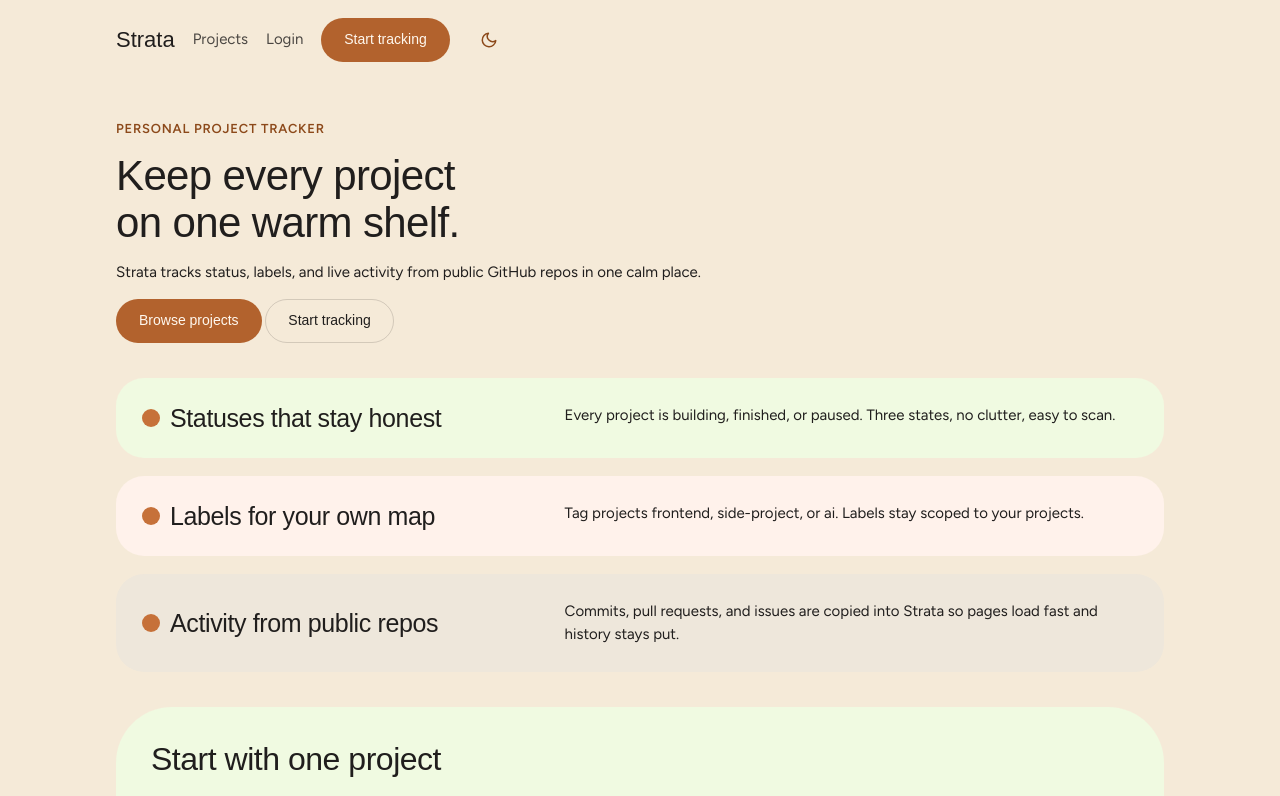
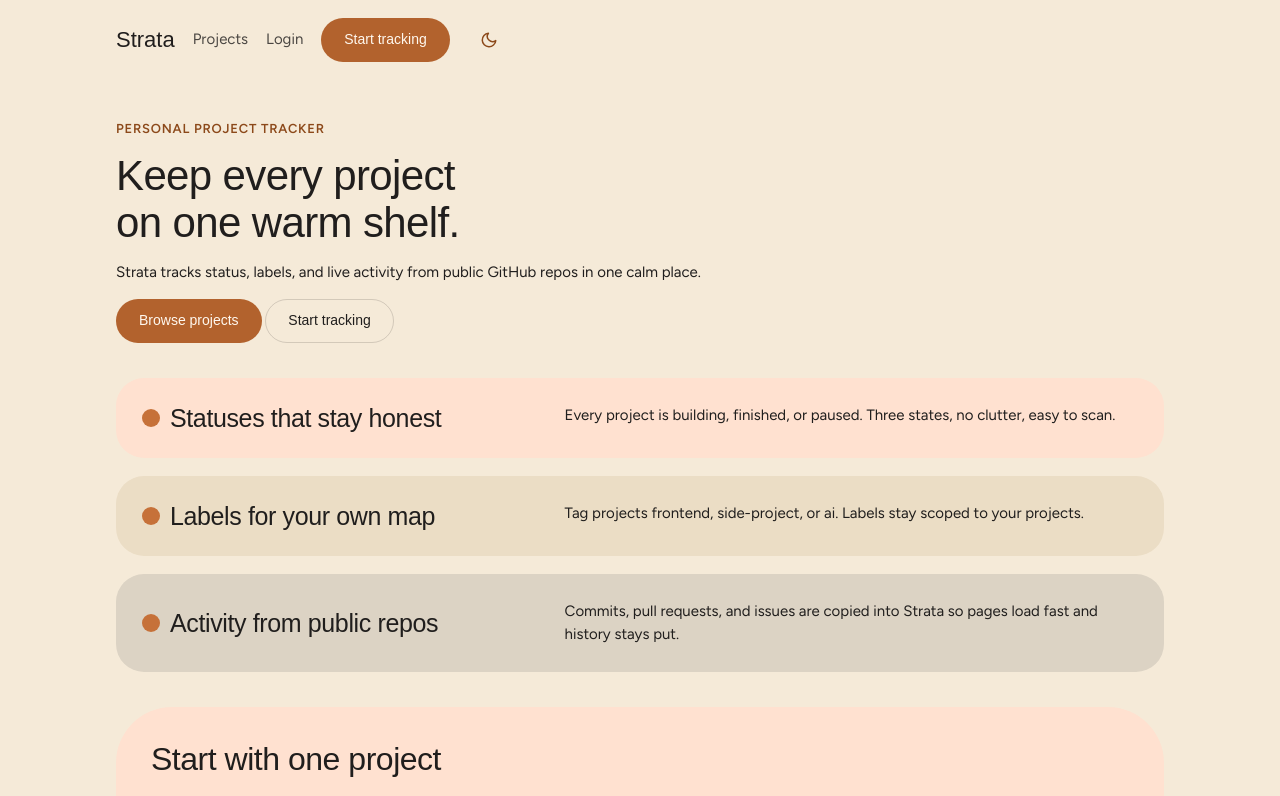
Before and after one commit to Wimmboo2/Strata, a Next.js app in the folder frontend/: page / in a window 1280 px wide. Shown: the top 796 px of the page. Built offline with nearby package versions, Linux system fonts and the light colour scheme; no server answers; a web font is replaced by a local one.

Commit message:
Cohesive warm panels, drop green, stronger contrast against cream ground

```diff
--- a/frontend/app/globals.css
+++ b/frontend/app/globals.css
@@ -14,9 +14,9 @@
   --accent-100: #fff2eb;
   --sage-100: #f0fae1;
   --sage-700: #56633f;
-  --panel-1: #f0fae1;
-  --panel-2: #fff2eb;
-  --panel-3: #eee7db;
+  --panel-1: #ffe1d0;
+  --panel-2: #ebddc5;
+  --panel-3: #dcd3c4;
   --deco-1: #e1eecc;
   --deco-2: #ffe1d0;
   --font-heading: var(--font-caprasimo, "Caprasimo"), system-ui, sans-serif;
@@ -236,7 +236,7 @@ select.input { border-radius: 999px; }
 }
 
 .tint-patch {
-  background: var(--sage-100);
+  background: var(--panel-1);
   border-radius: calc(2 * var(--radius-lg));
   padding: 35px;
 }
@@ -288,9 +288,9 @@ html[data-theme="dark"] {
   --accent-100: #2b2650;
   --sage-100: #232a45;
   --sage-700: #b9c6a5;
-  --panel-1: #242a45;
-  --panel-2: #2b2547;
-  --panel-3: #22283a;
+  --panel-1: #2b2650;
+  --panel-2: #20233a;
+  --panel-3: #343a55;
   --deco-1: #2b3358;
   --deco-2: #3a2d55;
 }
```
